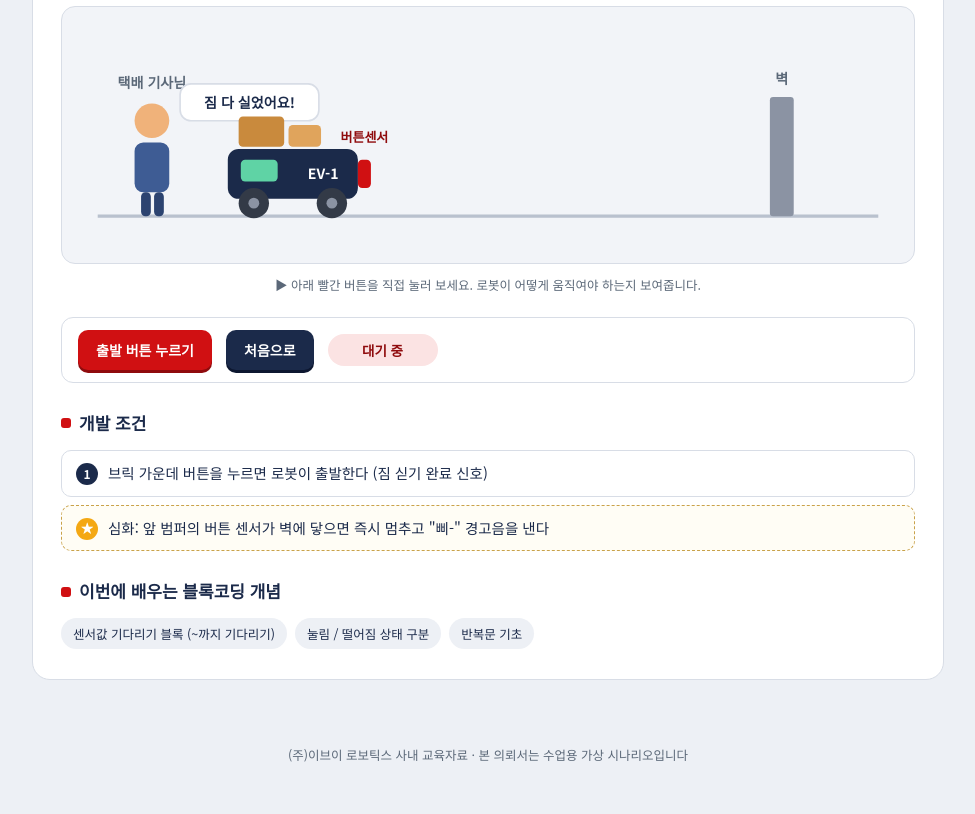
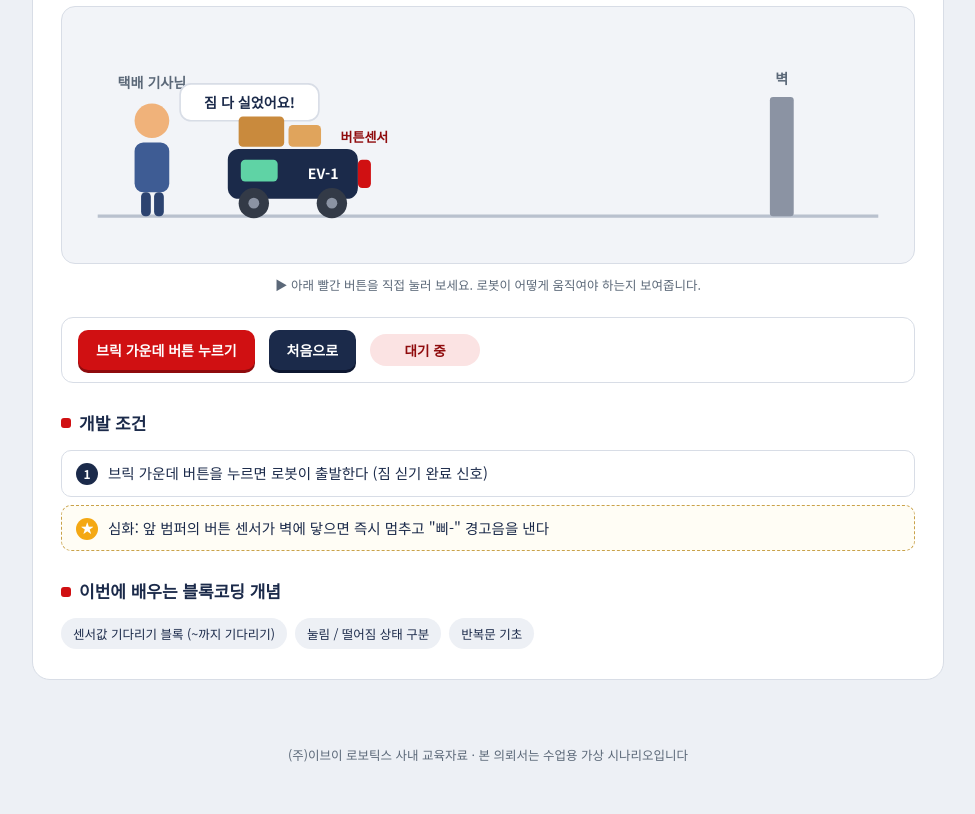
Before and after one commit to skh0821/EV3-class, a plain HTML site: page index.html in a window 1280 px wide. Shown: the part 792-1606 px from the top of the page, without its empty margins (152-1127 px from the left). Drawn offline with Linux system fonts and the light colour scheme.

Commit message:
Change button text for mission1 action

```diff
--- a/index.html
+++ b/index.html
@@ -269,7 +269,7 @@ footer{
     <p class="scene-cap">▶ 아래 빨간 버튼을 직접 눌러 보세요. 로봇이 어떻게 움직여야 하는지 보여줍니다.</p>
 
     <div class="ctrl">
-      <button class="btn" id="s1-go" onclick="mission1()">출발 버튼 누르기</button>
+      <button class="btn" id="s1-go" onclick="mission1()">브릭 가운데 버튼 누르기</button>
       <button class="btn gray" onclick="mission1Reset()">처음으로</button>
       <span class="state-pill st-stop" id="s1-state">대기 중</span>
     </div>
```
